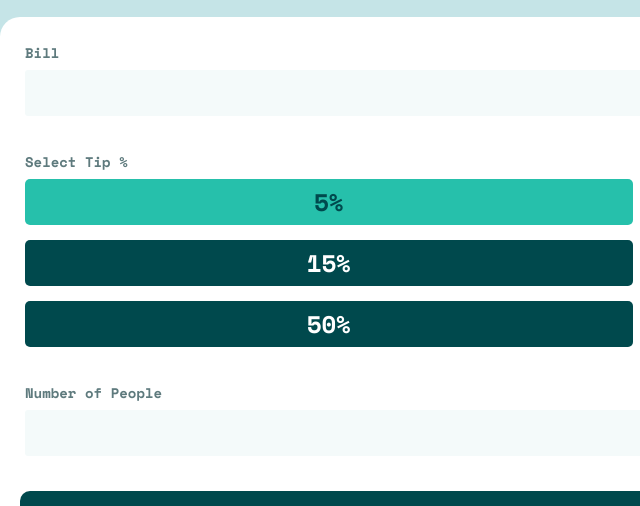
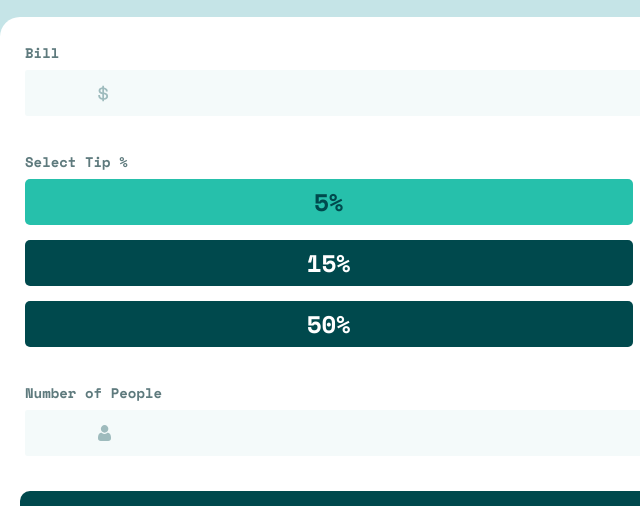
Before and after one commit to Haxikowy/fem-tip-calculator, a plain HTML site: page index.html in a window 1280 px wide. Shown: the part 137-643 px from the top of the page, 0-640 px from the left. Drawn offline with nearby package versions, Linux system fonts and the light colour scheme; the site is published under a folder, as on GitHub Pages, so addresses that start at the root find nothing.

Commit message:
SVG bugfix

```diff
--- a/css/style.css
+++ b/css/style.css
@@ -63,7 +63,7 @@ main {
 #bill {
   width: 100%;
   padding: 5px 10px;
-  background: url("/images/icon-dollar.svg") no-repeat 6% 50%;
+  background: url("../images/icon-dollar.svg") no-repeat 6% 50%;
   background-color: var(--a-lgr-cyan);
   border:none;
   border-radius: 3px;
@@ -136,7 +136,7 @@ input:checked+.tip-block{
 #peoplenr {
   width: 100%;
   padding: 5px 10px;
-  background: url("/images/icon-person.svg") no-repeat 6% 50%;
+  background: url("../images/icon-person.svg") no-repeat 6% 50%;
   background-color: var(--a-lgr-cyan);
   border:none;
   border-radius: 3px;
```
